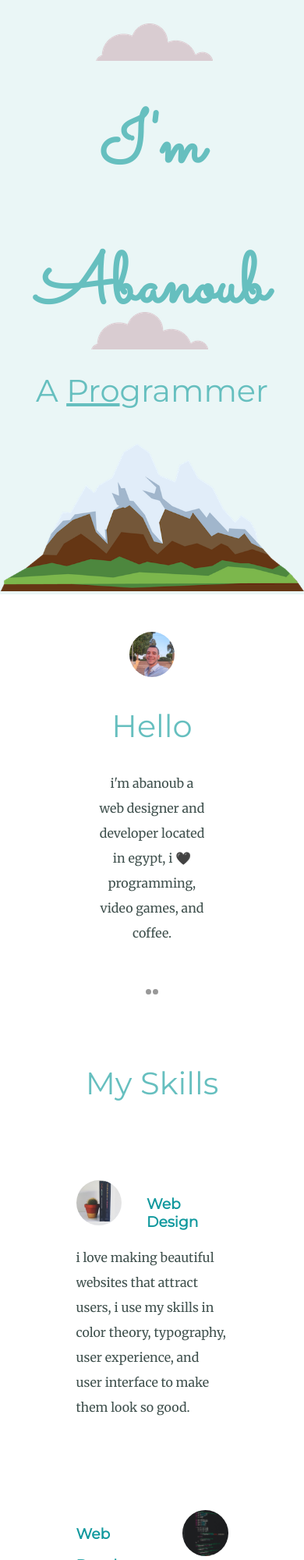
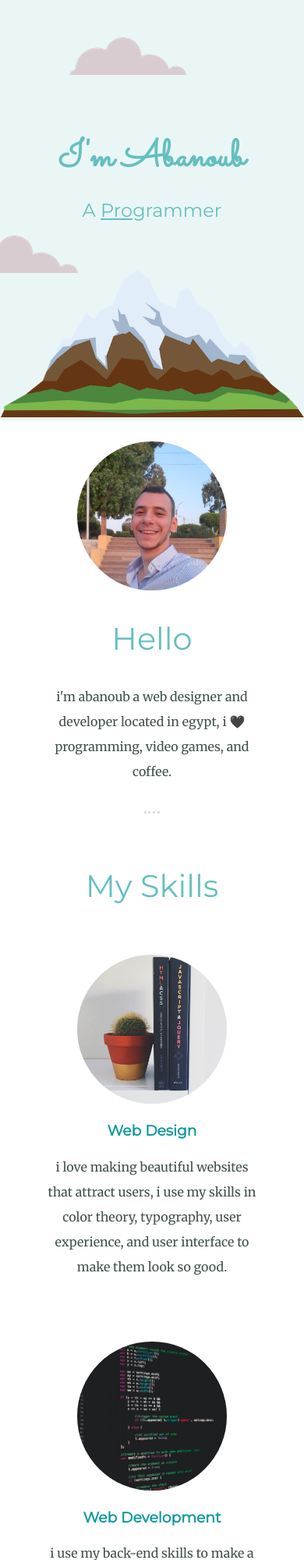
Before and after one commit to abanoubMokhles/mySite, a plain HTML site: page index.html in a window 390 px wide. Shown: the top 2000 px of the page at 78% size. Drawn offline with Linux system fonts and the light colour scheme.

Commit message:
update some css styles
html fixes
css change some styles

```diff
--- a/css/styles.css
+++ b/css/styles.css
@@ -1,118 +1,125 @@
 /*  General Styles
 -------------------*/
 @import url("https://fonts.googleapis.com/css2?family=Merriweather&family=Montserrat&family=Sacramento&display=swap");
+
 body {
+  font-family: "Merriweather", serif;
   margin: 0;
   text-align: center;
-  font-family: "Merriweather", serif;
   color: #40514e;
+}
+h2,
+h3,
+h4,
+h5,
+h6 {
+  font-family: "Montserrat", sans-serif;
+  font-weight: normal;
+  text-transform: capitalize;
 }
 h1 {
   font-family: "Sacramento", cursive;
-  font-size: 5.625rem;
-  margin: 0;
-  text-transform: capitalize;
+  font-weight: bold;
+}
+h2 {
+  font-size: 2.5rem;
   color: #66bfbf;
+}
+h3 {
+  color: #11999e;
+  font-weight: bold;
+}
+p {
   line-height: 2;
-}
-h2,
-header p {
-  color: #66bfbf;
-  font-weight: normal;
-  font-size: 2.5rem;
-}
-h3,
-a {
-  color: #11999e;
-}
-h2,
-h3,
-header p {
-  font-family: "Montserrat", sans-serif;
-  text-transform: capitalize;
 }
 hr {
   border: none;
-  border-bottom: 7px dotted #999;
-  width: 4%;
+  border-bottom: 3px dotted #ddd;
+  width: 5%;
 }
+.container {
+  margin: 0 auto;
+  max-width: 50%;
+  padding: 7% 0;
+}
+
 /*  Header Styles
 -------------------*/
 header {
-  padding-top: 100px;
   background-color: #eaf6f6;
+  color: #66bfbf;
+  padding-top: 10rem;
   position: relative;
-}
-header p {
-  margin: 1rem auto 0;
-}
-header p span {
-  text-decoration: underline;
 }
 header .cloud {
   position: absolute;
+  animation: slowMove 20s linear infinite alternate;
 }
-.top-cloud {
-  top: 30px;
-  right: 30%;
+.cloud.top {
+  top: 9%;
+  right: 26%;
 }
-.bottom-cloud {
-  top: 400px;
+.cloud.botoom {
+  top: 70%;
   left: 30%;
 }
 .mountain {
-  width: 100%;
+  width: 50%;
+}
+header h1 {
+  font-size: 5rem;
+  margin: 0.5rem;
+}
+header p {
+  font-family: "Montserrat", sans-serif;
+  font-size: 2.5rem;
+  margin: 0.5rem;
+}
+header .pro {
+  text-decoration: underline;
+}
+@keyframes slowMove {
+  from {
+    transform: translateX(-100px);
+  }
+  to {
+    transform: translateX(100px);
+  }
 }
 /*  Intro Styles
--------------------*/
-.intro {
-  padding: 3rem 0;
-  width: 50%;
-  margin: 0 auto;
-}
+-------------------------*/
 .intro img {
   width: 30%;
   border-radius: 100%;
 }
 .intro p {
-  width: 70%;
+  width: 50%;
   margin: 0 auto;
-  line-height: 2;
 }
 
 /*  Skills Styles
--------------------*/
-.skills {
-  padding: 3rem 0;
-}
-.skill_row {
-  width: 50%;
-  margin: 6.25rem auto;
+-------------------------*/
+.skill {
   text-align: left;
+  margin: 6rem 0;
   overflow: hidden;
 }
-.skill_row img {
+.skill img {
   width: 30%;
   border-radius: 100%;
 }
-.skill_row .webDesignImg {
+.front-end {
   float: left;
   margin-right: 2rem;
 }
-.skill_row .webDevelopImg {
+.back-end {
   float: right;
   margin-left: 2rem;
 }
-.skill_row p {
-  line-height: 2;
-}
 
-/*  Footer Styles
--------------------*/
-.upperFooter {
-  padding: 3rem 0;
-}
-.contactMe {
+/*  contact Styles
+-------------------------*/
+.contact .btn {
   text-decoration: none;
   padding: 1rem;
   border: 1px solid #11999e;
@@ -120,15 +127,16 @@ header .cloud {
   display: inline-block;
   margin: 2rem auto;
   border-radius: 5px;
+  animation: bouncy 5s infinite linear;
+  position: relative;
+  text-transform: capitalize;
+  transition: 0.5s ease;
 }
-.contactMe:hover {
+.contact .btn:hover {
+  border: 1px solid #fff;
   background-color: #11999e;
   color: #fff;
   animation: none;
-}
-.bouncy {
-  animation: bouncy 5s infinite linear;
-  position: relative;
 }
 @keyframes bouncy {
   0% {
@@ -140,6 +148,7 @@ header .cloud {
   43% {
     top: -0.9em;
   }
+
   46% {
     top: 0em;
   }
@@ -153,26 +162,56 @@ header .cloud {
     top: 0em;
   }
 }
-footer .contactInfo {
+
+/*  Footer Styles
+-------------------------*/
+footer {
   background-color: #66bfbf;
+  color: #ddd;
   padding: 3rem 0;
 }
-footer .contactInfo p {
-  margin: 0;
-  color: #eaf6f6;
-}
-.links {
-  margin-bottom: 1rem;
-}
-.links a {
+footer a {
+  color: #ddd;
   display: inline-block;
+  font-size: 2rem;
   padding: 5px;
   margin: 5px;
-  font-size: 2.5rem;
 }
 
-@media (min-width: 720px) {
-  img.mountain {
-    width: 50%;
+/*  Responsive Styles
+-------------------------*/
+@media screen and (max-width: 720px) {
+  .container {
+    max-width: 70%;
+  }
+  .mountain {
+    width: 100%;
+  }
+  header h1 {
+    font-size: 3rem;
+  }
+  header p {
+    font-size: 1.5rem;
+  }
+  .intro img {
+    width: 70%;
+  }
+  .intro p {
+    width: 100%;
+  }
+  .skill {
+    text-align: center;
+    margin: 4rem 0;
+  }
+  .skill img {
+    width: 70%;
+  }
+  .skill .front-end {
+    float: none;
+    margin-right: 0;
+  }
+  .skill .back-end {
+    float: none;
+    margin-left: 0;
   }
 }
--- a/index.html
+++ b/index.html
@@ -4,56 +4,70 @@
     <meta charset="UTF-8">
     <meta http-equiv="X-UA-Compatible" content="IE=edge">
     <meta name="viewport" content="width=device-width, initial-scale=1.0">
-    <title>Abanoub Mokhles - a web developer</title>
-    <script src="https://kit.fontawesome.com/d3192403f3.js" crossorigin="anonymous"></script>
+    <meta name="description" content="abanoub mokhles personal site">
+    <meta name="keywords" content="personal site, abanoub mokhles, web developer">
+    <title>Abanoub Mokhles</title>
     <link rel="icon" href="images/favicon.ico">
     <link rel="stylesheet" href="css/styles.css">
+    <script src="https://kit.fontawesome.com/d3192403f3.js" crossorigin="anonymous"></script>
 </head>
 <body>
+    <!-- Header -->
     <header role="banner">
-        <img class="cloud top-cloud"src="images/cloud.png" alt="cloud-image">
-        <h1>i'm abanoub</h1>
-        <p>a <span>pro</span>grammer</p>
-        <img class="cloud bottom-cloud"src="images/cloud.png" alt="cloud-image">
-        <img class="mountain"src="images/mountain.png" alt="cloud-image">
+        <div class="header_box">
+            <img class="cloud top" src="images/cloud.png" alt="cloud image">
+            <h1>I'm Abanoub</h1>
+            <p>A <span class="pro">Pro</span>grammer</p>
+            <img class="cloud bottom" src="images/cloud.png" alt="cloud image">
+            <img class="mountain" src="images/mountain.png" alt="mountain image">
+        </div>
     </header>
     <main role="main">
+        <!-- Intro -->
         <section class="intro">
-            <img src="images/abanoub.jpg" alt="abanoub-profile-image">
+            <div class="container">
+            <img src="images/abanoub.jpg" alt="abanoub mokhles profile image">
             <h2>Hello</h2>
             <p>i'm abanoub a web designer and developer located in egypt, i 🖤 programming, video games, and coffee.</p>
-        </section>
-        <hr>
-        <section class="skills">
-            <h2>My Skills</h2>
-            <div class="skill_row">
-                <img class="webDesignImg" src="images/front-end.jpg" alt="web design book">
-                <h3>Web Design</h3>
-                <p>i love making beautiful websites that attract users, i use my skills in color theory, typography, user experience, and user interface to make them look so good.</p>
-            </div>
-            <div class="skill_row">
-                <img class="webDevelopImg" src="images/back-end.jpg" alt="web design book">
-                <h3>Web Development</h3>
-                <p>i use my back-end skills to make a fully-functional websites like e-commerce sites, i like javascript it's so powerful and you can use it in both front-wnd and back-end web developement.</p>
             </div>
         </section>
         <hr>
+
+        <!-- Skills -->
+        <section class="skills">
+            <div class="container">
+            <h2>my skills</h2>
+            <div class="skill">
+                <img class="front-end" src="images/front-end.jpg" alt="books-image">
+                <h3>web design</h3>
+                <p>i love making beautiful websites that attract users, i use my skills in color theory, typography, user experience, and user interface to make them look so good.</p>
+            </div>
+            <div class="skill">
+                <img class="back-end" src="images/back-end.jpg" alt="code-image">
+                <h3>web development</h3>
+                <p>i use my back-end skills to make a fully-functional websites like e-commerce sites, i like javascript it's so powerful and you can use it in both front-wnd and back-end web developement.</p>
+            </div>
+            </div>
+        </section>
+        <hr>
+
+        <!-- Contact -->
+        <section class="contact">
+            <div class="container">
+            <h2>Get In Touch</h2>
+            <h3>Do You Have An Amazing Project In Mind?</h3>
+            <p>lets schedule a zoom meeting and discuss how to make it alive.</p>
+            <a href="#" class="btn">contact me</a>
+            </div>
+        </section>
     </main>
-    <footer role="complementary">
-        <div class="upperFooter">
-            <h2>Get In Touch</h2>
-            <h3>do you have an amazing project in mind?</h3>
-            <p>lets schedule a zoom meeting and discuss how to make it alive.</p>
-            <a class="contactMe bouncy" href="contact.html">Contact Me</a>
-        </div>
-        <div class="contactInfo">
-            <div class="links">
-                <a href="#"><i class="fa-brands fa-linkedin"></i></a>
-                <a href="#"><i class="fa-solid fa-g"></i></a>
-                <a href="#"><i class="fa-brands fa-twitter"></i></a>
-            </div>
-            <p><small>&copy; 2022 made with 🤍 by Abanoub Mokhles</small></p>
-        </div>
+
+    <!-- Footer -->
+    <footer role="contentinfo">
+        <a href="#"><i class="fa-brands fa-linkedin"></i></a>
+        <a href="#"><i class="fa-brands fa-g"></i></a>
+        <a href="#"><i class="fa-brands fa-twitter"></i></a>
+        <p><small>&copy; Copyright 2022 by Abanoub Mokhles.</small></p>
     </footer>
 </body>
 </html>
```
Also changed, not shown: desktop_version.png.
